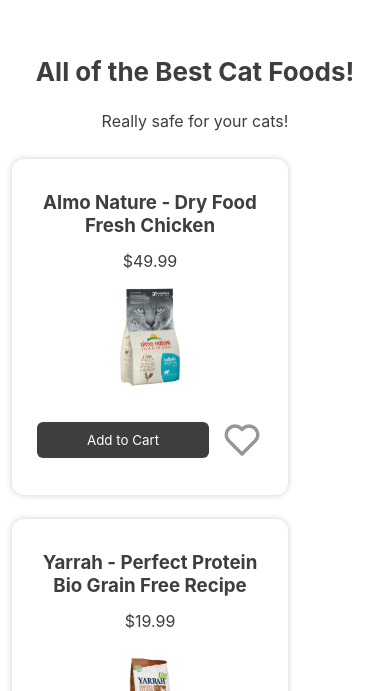
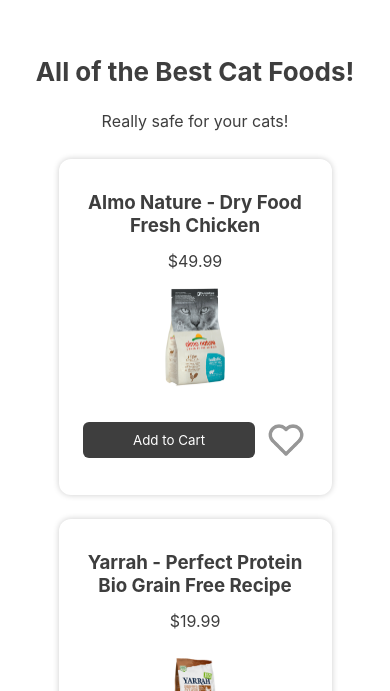
Before and after one commit to stevanryan/katze-app, a React (Create React App) app: page / in a window 390 px wide. Shown: the part 836-1527 px from the top of the page. Built offline with nearby package versions, Linux system fonts and the light colour scheme.

Commit message:
fixing responsiveness

```diff
--- a/src/Style/All.scss
+++ b/src/Style/All.scss
@@ -520,6 +520,20 @@
       width: 100%;
       margin-bottom: 16px;
     }
+
+    .cat-food {
+      display: flex;
+      flex-wrap: wrap;
+      justify-content: center;
+    }
+  }
+
+  .food-item {
+    width: 70%;
+
+    .btn {
+      grid-template-columns: 1fr 40px;
+    }
   }
 
   // Cart
```
